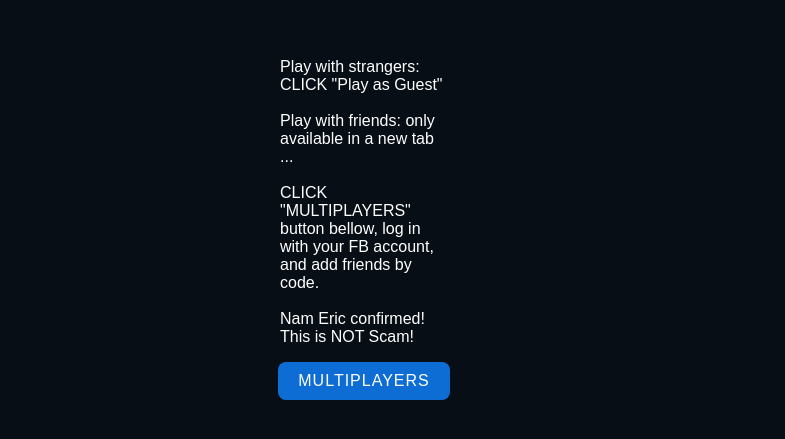
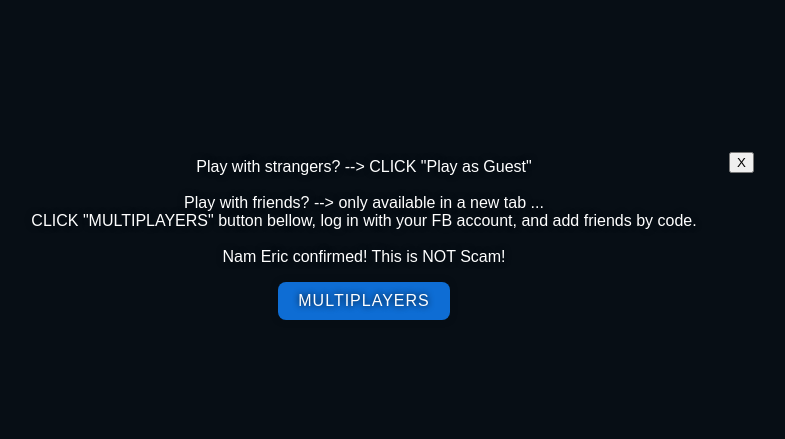
Before and after one commit to namdaoduy/8-pool, a plain HTML site: page index.html in a window 1280 px wide. Shown: the part 161-600 px from the top of the page, without its empty margins (276-1061 px from the left). Drawn offline with Linux system fonts and the light colour scheme; a script that the page names is missing.

Commit message:
fix: layout

```diff
--- a/css/styles.css
+++ b/css/styles.css
@@ -13,11 +13,12 @@ body {
 .Container {
   width: 100%;
   height: 100%;
-  display: flex;
+  /* display: flex;
   flex: 1;
   justify-content: center;
-  align-items: center;
+  align-items: center; */
   background-color: #070e15;
+  position: relative;
 }
 
 .MultiButtonGroup {
@@ -28,8 +29,16 @@ body {
   justify-content: center;
   align-items: center;
   flex-shrink: 0;
-  width: 200px;
+  width: 800px;
   padding: 16px;
+  position: absolute;
+  top: 50%;
+  left: 50%;
+  text-align: center;
+  transform: translate(-50%,-50%);
+  text-shadow: #070e15 0 0 6px;
+  background-color: rgb(7 14 21 / 43%);
+
 }
 
 .MultiButton {
@@ -39,4 +48,17 @@ body {
   color: white;
   letter-spacing: 1px;
   border-radius: 8px;
+  box-shadow: #070e15 0 0 6px;
 }
+
+.miniclip-game-embed {
+  width: 100%;
+  height: 100%;
+}
+
+#close {
+  position: absolute;
+  top: 10px;
+  right: 10px;
+  cursor: pointer;
+}
--- a/index.html
+++ b/index.html
@@ -12,19 +12,32 @@
     <noscript>You need to enable JavaScript to run this app.</noscript>
     <!-- Place this code where you'd like the game to appear -->
     <div class="Container">
-      <div class="miniclip-game-embed" data-game-name="8-ball-pool-multiplayer" data-theme="5" data-width="808" data-height="512" data-language="en"></div>
-      <div class="MultiButtonGroup">
+      <div class="miniclip-game-embed" data-game-name="8-ball-pool-multiplayer" data-theme="5" data-width="100%" data-height="680" data-language="en"></div>
+      <div id="close-target" class="MultiButtonGroup">
         <div style="margin-bottom: 16px;">
-          <div>Play with strangers: CLICK "Play as Guest"</div>
+          <div>Play with strangers? --> CLICK "Play as Guest"</div>
           <br />
-          <div>Play with friends: only available in a new tab ...</div>
-          <br />
+          <div>Play with friends? --> only available in a new tab ...</div>
           <div>CLICK "MULTIPLAYERS" button bellow, log in with your FB account, and add friends by code.</div>
           <br />
           <div>Nam Eric confirmed! This is NOT Scam!</div>
         </div>
         <a class="MultiButton" href="https://www.miniclip.com/games/8-ball-pool-multiplayer/en/focus/" target="_blank">MULTIPLAYERS</a>
+        <button id="close">X</button>
       </div>
     </div>
   </body>
+  <script>
+    window.addEventListener("load", () => {
+      const closeBtn = document.getElementById("close");
+      if (closeBtn) {
+        closeBtn.addEventListener("click", () => {
+          const closeTarget = document.getElementById("close-target");
+          if (closeTarget) {
+            closeTarget.parentElement.removeChild(closeTarget);
+          }
+        });
+      }
+    });
+  </script>
 </html>
```
